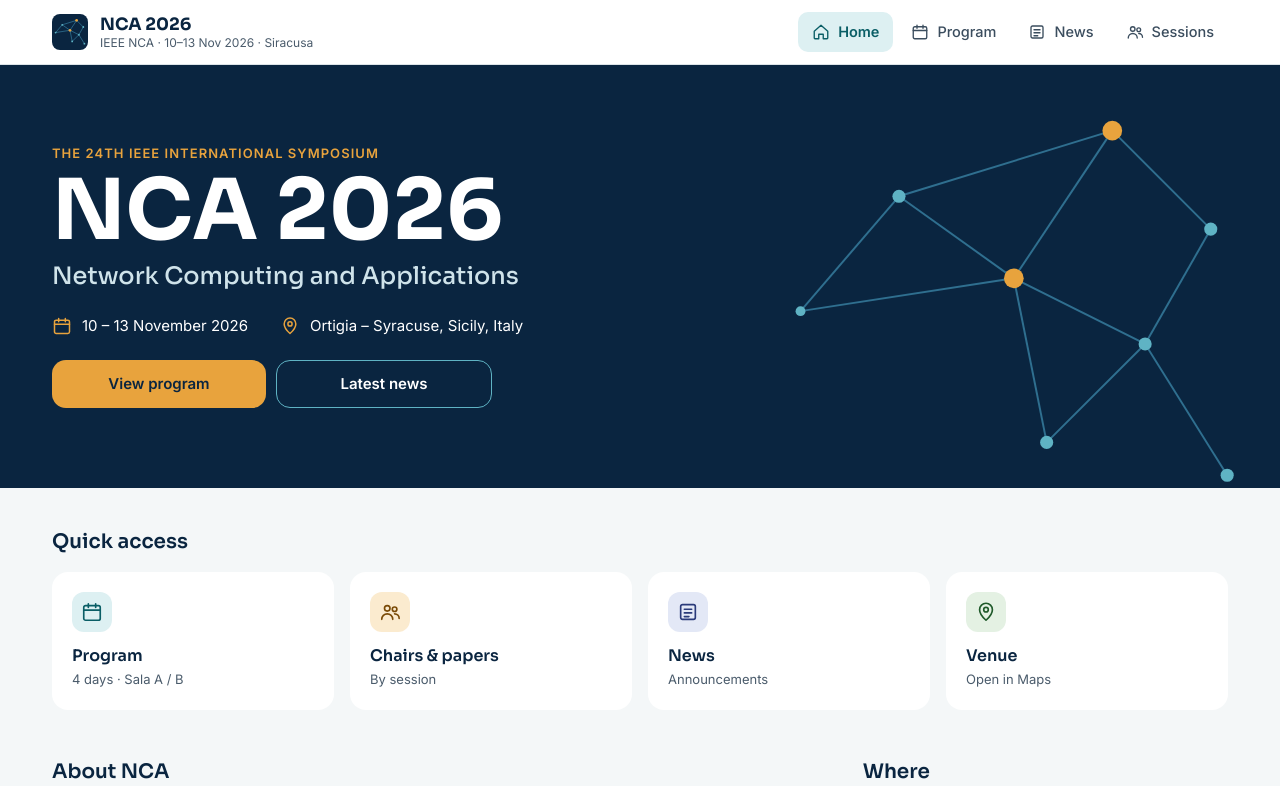
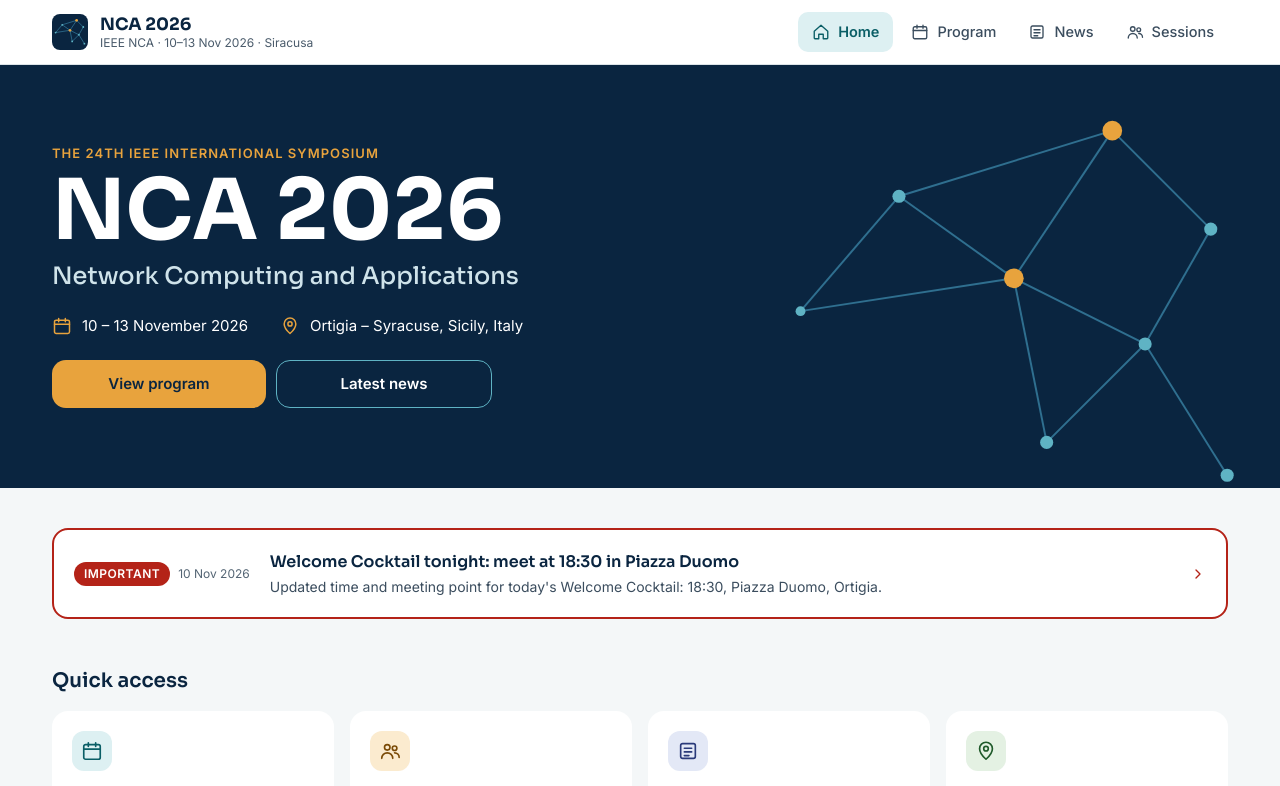
Before and after one commit to ProSoDiAC/nca2026, a React (Vite) app: page /#/ in a window 1280 px wide. Shown: the top 786 px of the page. Built offline with nearby package versions, Linux system fonts and the light colour scheme.

Commit message:
News: important announcements and link buttons; Welcome Cocktail at 18:30 in Piazza Duomo
Co-Authored-By: Claude Opus 5.5 <noreply@anthropic.com>
Claude-Session: https://claude.ai/code/session_01CpzPjYcbbKLrzoCh2sB9oJ

```diff
--- a/public/data/news.json
+++ b/public/data/news.json
@@ -1,5 +1,20 @@
 {
   "news": [
+    {
+      "id": "welcome-cocktail-meeting-point",
+      "date": "2026-11-10",
+      "category": "Social event",
+      "important": true,
+      "title": "Welcome Cocktail tonight: meet at 18:30 in Piazza Duomo",
+      "summary": "Updated time and meeting point for today's Welcome Cocktail: 18:30, Piazza Duomo, Ortigia.",
+      "body": "The Welcome Cocktail starts tonight, Tuesday 10 November.\n\nTime: 18:30\nMeeting point: Piazza Duomo, Ortigia (Siracusa)\n\nThis updates the Welcome Cocktail information in the program.",
+      "links": [
+        {
+          "label": "Open in Google Maps",
+          "url": "https://www.google.com/maps/place//data=!4m2!3m1!1s0x1313cdbb0fac80fb:0x70111220449b3b83"
+        }
+      ]
+    },
     {
       "id": "editorial-follow-up",
       "date": "2026-11-10",
--- a/src/components/NewsMeta.tsx
+++ b/src/components/NewsMeta.tsx
@@ -11,3 +11,16 @@ export function chipColors(category: string, featured: boolean) {
   if (category === 'Workshops') return 'bg-ochre-soft text-ochre-text';
   return 'bg-teal-soft text-teal-text';
 }
+
+/** Red-ish "Important" label, shown before the category chip. */
+export function ImportantChip({ onDark = false }: { onDark?: boolean }) {
+  return (
+    <span
+      className={`rounded-chip px-2.5 py-1 text-xs font-bold uppercase tracking-[0.04em] ${
+        onDark ? 'bg-white text-alert' : 'bg-alert text-white'
+      }`}
+    >
+      {strings.news.important}
+    </span>
+  );
+}
--- a/src/lib/data.tsx
+++ b/src/lib/data.tsx
@@ -59,7 +59,16 @@ export function DataProvider({ children }: { children: ReactNode }) {
           program: p.value,
           sessions,
           sessionsById: new Map(sessions.map((x) => [x.id, x])),
-          news: n.value.news,
+          // Important first, then newest first (by date), otherwise the order of news.json.
+          news: n.value.news
+            .map((x, i) => ({ x, i }))
+            .sort(
+              (a, b) =>
+                Number(!!b.x.important) - Number(!!a.x.important) ||
+                (a.x.date && b.x.date ? b.x.date.localeCompare(a.x.date) : 0) ||
+                a.i - b.i,
+            )
+            .map(({ x }) => x),
         },
       });
     });
--- a/src/lib/schema.ts
+++ b/src/lib/schema.ts
@@ -75,6 +75,10 @@ export const newsSchema = z.object({
       title: z.string(),
       summary: z.string(),
       body: z.string(),
+      /** Pinned at the top of News and Home, with an "Important" label. */
+      important: z.boolean().optional(),
+      /** Buttons under the text, e.g. a Google Maps link. */
+      links: z.array(z.object({ label: z.string().min(1), url: z.string().url() })).optional(),
     }),
   ),
 });
--- a/src/pages/HomePage.tsx
+++ b/src/pages/HomePage.tsx
@@ -5,7 +5,8 @@ import { dayNumber } from '../lib/dates';
 import { strings } from '../strings';
 import { HeroNetwork } from '../components/NetworkMotif';
 import { Container } from '../components/Container';
-import { IconCalendar, IconNews, IconPeople, IconPin } from '../components/icons';
+import { IconCalendar, IconChevronRight, IconNews, IconPeople, IconPin } from '../components/icons';
+import { ImportantChip, newsDate } from '../components/NewsMeta';
 
 const s = strings.home;
 
@@ -35,6 +36,8 @@ export function HomePage() {
   const { news, program } = useData();
   const dowByDate = new Map(program.days.map((d) => [d.date, d.dow]));
   const keynotes = program.entries.filter((e) => e.type === 'keynote');
+  const important = news.filter((n) => n.important);
+  const latest = news.filter((n) => !n.important);
 
   return (
     <div className="flex flex-col">
@@ -77,6 +80,30 @@ export function HomePage() {
       </section>
 
       <Container className="flex flex-col gap-7 pb-7 pt-6 md:gap-12 md:pb-14 md:pt-10">
+        {/* Important announcements, right under the hero */}
+        {important.length > 0 && (
+          <ul className="m-0 flex list-none flex-col gap-3 p-0">
+            {important.map((n) => (
+              <li key={n.id}>
+                <Link
+                  to={`/news/${encodeURIComponent(n.id)}`}
+                  className="flex flex-col gap-1.5 rounded-card border-2 border-alert bg-card p-4 md:flex-row md:items-center md:gap-5 md:p-5"
+                >
+                  <span className="flex flex-none items-center gap-2">
+                    <ImportantChip />
+                    <span className="text-xs text-tab">{newsDate(n.date)}</span>
+                  </span>
+                  <span className="flex min-w-0 flex-col gap-0.5">
+                    <span className="font-sora text-base font-semibold">{n.title}</span>
+                    <span className="text-sm leading-normal text-sub">{n.summary}</span>
+                  </span>
+                  <IconChevronRight className="hidden flex-none text-alert md:ml-auto md:block" />
+                </Link>
+              </li>
+            ))}
+          </ul>
+        )}
+
         {/* Quick access */}
         <section className="flex flex-col gap-3 md:gap-4">
           <SectionTitle>{s.quickAccess}</SectionTitle>
@@ -144,7 +171,7 @@ export function HomePage() {
         )}
 
         {/* Latest news: 1 on phones, up to 3 from tablet up */}
-        {news.length > 0 && (
+        {latest.length > 0 && (
           <section className="flex flex-col gap-3 md:gap-4">
             <div className="flex items-baseline justify-between">
               <SectionTitle>{s.latestNews}</SectionTitle>
@@ -153,7 +180,7 @@ export function HomePage() {
               </Link>
             </div>
             <ul className="m-0 grid list-none gap-3 p-0 md:grid-cols-2 md:gap-4 lg:grid-cols-3">
-              {news.slice(0, 3).map((n, i) => (
+              {latest.slice(0, 3).map((n, i) => (
                 <li key={n.id} className={i === 0 ? 'flex' : 'hidden md:flex'}>
                   <Link
                     to={`/news/${encodeURIComponent(n.id)}`}
--- a/src/pages/NewsDetailPage.tsx
+++ b/src/pages/NewsDetailPage.tsx
@@ -1,8 +1,8 @@
 import { Link, useParams } from 'react-router-dom';
 import { useData } from '../lib/data';
 import { strings } from '../strings';
-import { IconChevronLeft } from '../components/icons';
-import { chipColors, newsDate } from '../components/NewsMeta';
+import { IconChevronLeft, IconPin } from '../components/icons';
+import { ImportantChip, chipColors, newsDate } from '../components/NewsMeta';
 
 const t = strings.news;
 
@@ -21,7 +21,8 @@ export function NewsDetailPage() {
       </div>
       {item ? (
         <article className="flex flex-col gap-3 px-5 pb-8 pt-2 md:px-0 md:pb-14">
-          <div className="flex items-center gap-2">
+          <div className="flex flex-wrap items-center gap-2">
+            {item.important && <ImportantChip />}
             <span className={`rounded-chip px-2.5 py-1 text-xs font-semibold ${chipColors(item.category, false)}`}>{item.category}</span>
             <span className="text-xs text-tab">{newsDate(item.date)}</span>
           </div>
@@ -33,6 +34,22 @@ export function NewsDetailPage() {
                 {para}
               </p>
             ))}
+            {item.links && item.links.length > 0 && (
+              <div className="flex flex-wrap gap-2.5 pt-1">
+                {item.links.map((l) => (
+                  <a
+                    key={l.url}
+                    href={l.url}
+                    target="_blank"
+                    rel="noopener noreferrer"
+                    className="inline-flex min-h-[48px] items-center gap-2 rounded-[14px] bg-night px-4 text-[15px] font-semibold text-white"
+                  >
+                    <IconPin size={20} className="text-ochre" />
+                    {l.label}
+                  </a>
+                ))}
+              </div>
+            )}
           </div>
         </article>
       ) : (
--- a/src/pages/NewsPage.tsx
+++ b/src/pages/NewsPage.tsx
@@ -4,17 +4,13 @@ import { strings } from '../strings';
 import { PageHeader } from '../components/PageHeader';
 import { Container } from '../components/Container';
 import { CardNetwork } from '../components/NetworkMotif';
-import { chipColors, newsDate } from '../components/NewsMeta';
+import { ImportantChip, chipColors, newsDate } from '../components/NewsMeta';
 
 const t = strings.news;
 
 export function NewsPage() {
   const { news } = useData();
-  // news.json is kept newest-first; items with a date are additionally sorted newest-first.
-  const items = [...news]
-    .map((n, i) => ({ n, i }))
-    .sort((a, b) => (a.n.date && b.n.date ? b.n.date.localeCompare(a.n.date) : 0) || a.i - b.i)
-    .map(({ n }) => n);
+  const items = news; // already ordered: important first, then newest first
 
   return (
     <>
@@ -30,7 +26,8 @@ export function NewsPage() {
                 className="relative flex w-full flex-col gap-2.5 overflow-hidden rounded-card-lg bg-night p-5 text-white md:p-7"
               >
                 <CardNetwork />
-                <div className="relative flex items-center gap-2">
+                <div className="relative flex flex-wrap items-center gap-2">
+                  {n.important && <ImportantChip onDark />}
                   <span className={`rounded-chip px-2.5 py-1 text-xs font-semibold ${chipColors(n.category, true)}`}>{n.category}</span>
                   <span className="text-xs text-ice">{newsDate(n.date)}</span>
                 </div>
@@ -44,7 +41,8 @@ export function NewsPage() {
                 to={`/news/${encodeURIComponent(n.id)}`}
                 className="flex w-full flex-col gap-2 rounded-card-lg bg-card p-[18px] transition-shadow hover:shadow-[0_2px_12px_rgba(10,37,64,0.08)] md:p-6"
               >
-                <div className="flex items-center gap-2">
+                <div className="flex flex-wrap items-center gap-2">
+                  {n.important && <ImportantChip />}
                   <span className={`rounded-chip px-2.5 py-1 text-xs font-semibold ${chipColors(n.category, false)}`}>{n.category}</span>
                   <span className="text-xs text-tab">{newsDate(n.date)}</span>
                 </div>
--- a/src/strings.ts
+++ b/src/strings.ts
@@ -107,6 +107,7 @@ export const strings = {
     title: 'News',
     subtitle: 'Updates from the organizers',
     datePlaceholder: '[Date]',
+    important: 'Important',
     back: 'Back to news',
     notFound: 'This news item was not found.',
     empty: 'No news yet.',
--- a/tailwind.config.js
+++ b/tailwind.config.js
@@ -5,6 +5,7 @@ export default {
     extend: {
       colors: {
         night: '#0A2540',
+        alert: '#B42318',
         teal: { DEFAULT: '#0E7C86', text: '#0A5E66', soft: '#DDF0F2', light: '#5FB3C4', line: '#2F6F8F' },
         ochre: { DEFAULT: '#E8A33D', soft: '#FBEBCF', text: '#7A4A06' },
         page: '#F4F7F8',
```
Also changed, not shown: 1 other file (tests, documents, lock files or other folders).
